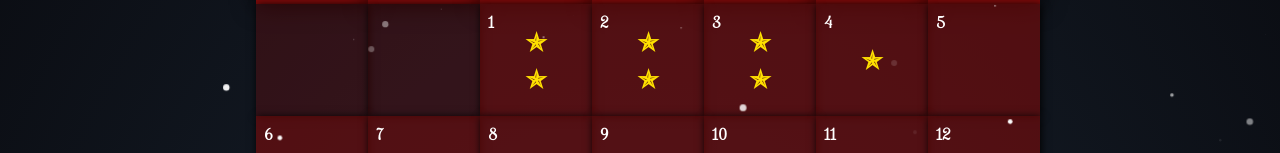
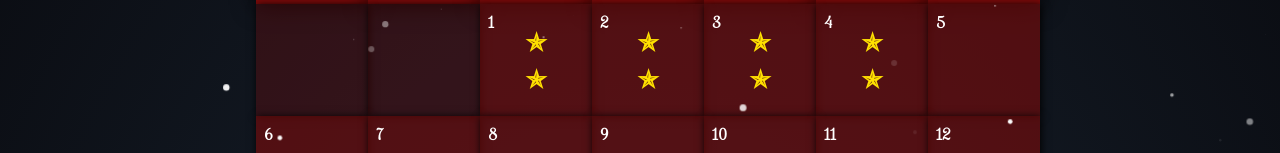
Before and after one commit to anna8810/advent2021, a React (Create React App) app: page / in a window 1280 px wide. Shown: the part 250-403 px from the top of the page. Built offline with nearby package versions, Linux system fonts and the light colour scheme.

Commit message:
Got a star when loosing against the giant squid on day 4

```diff
--- a/src/Code.js
+++ b/src/Code.js
@@ -109,7 +109,7 @@ exports.Code = {
     const input = data.input
 
     const boardData = input.boards.reduce((acc, curr) => {
-      const data = { rows: [], cols: [], sum: 0}
+      const data = { rows: [], cols: [], sum: 0, won: false}
 
       curr.forEach((row, r) => {
         data.rows.push(0)
@@ -123,11 +123,14 @@ exports.Code = {
       return acc
     }, [])
 
-    const drawNumber = (index) => {
-      const number = input.numbers[index]
+    const drawNumber = (numberIndex, result) => {
+      if (numberIndex > input.numbers.length) return result
+
+      const number = input.numbers[numberIndex]
 
       let bingo = false
       input.boards.forEach((board, b) => {
+        if (!boardData[b].won) {
           board.find((row, r) => {
             return row.find((value, c) => {
               if (value === number) {
@@ -136,6 +139,7 @@ exports.Code = {
                 boardData[b].sum -= value
 
                 if (boardData[b].rows.find(hits => hits === 5) ||boardData[b].cols.find(hits => hits === 5)) {
+                  boardData[b].won = true
                   bingo = boardData[b].sum * number
                 }
               }
@@ -143,17 +147,22 @@ exports.Code = {
               return value === number
             })
           })
+        }
       })
 
       if (bingo) {
-        return bingo
+        result.second = bingo
+
+        if (!result.first) result.first = bingo
+
+        return drawNumber(numberIndex + 1, result)
       } else {
-        return drawNumber(index + 1)
+        return drawNumber(numberIndex + 1, result)
       }
     }
 
-    const first = drawNumber(0)
+    const { first, second } = drawNumber(0, {})
 
-    return { first, second: false }
+    return { first, second }
   }
 }
```
Lines whose indentation alone changed are shown as unchanged.
